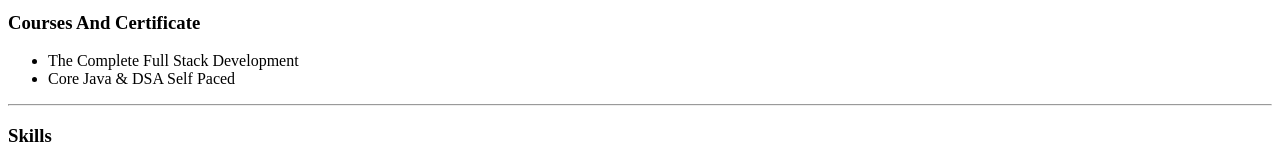
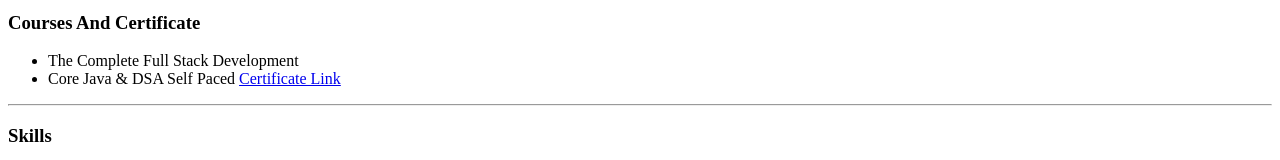
Before and after one commit to Souravdebnath19/cv, a plain HTML site: page index.html in a window 1280 px wide. Shown: the part 371-531 px from the top of the page. Drawn offline with Linux system fonts and the light colour scheme.

Commit message:
Update index.html

```diff
--- a/index.html
+++ b/index.html
@@ -22,7 +22,7 @@
 <h3>Courses And Certificate</h3>
 <ul>
   <li>The Complete Full Stack Development</li>
-  <li>Core Java & DSA Self Paced</li>
+  <li>Core Java & DSA Self Paced <a href="https://certificate.ardentsoftware.co.in/generate/33053">Certificate Link</a></li>
 </ul>
 <hr>
 <h3>Skills</h3>
```
